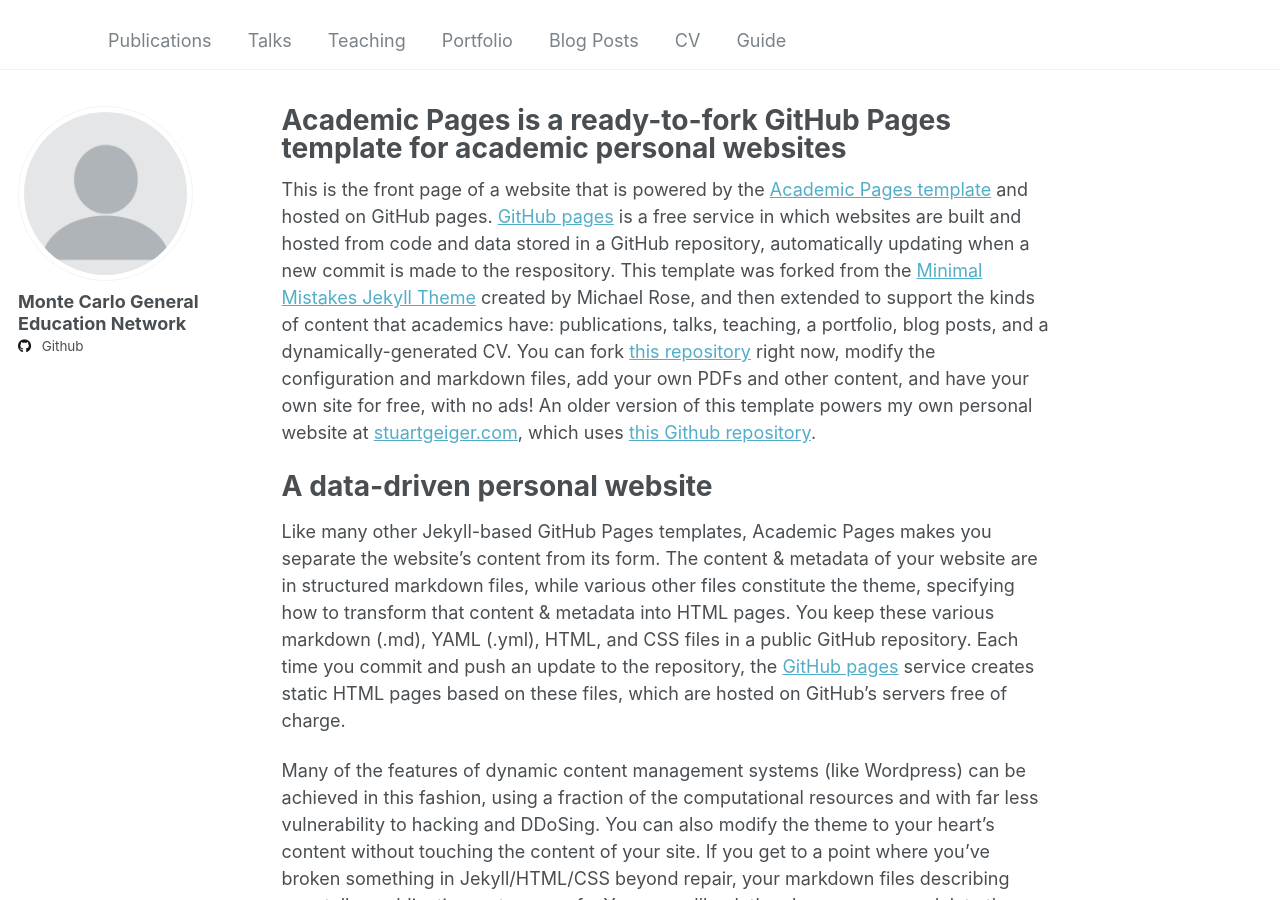
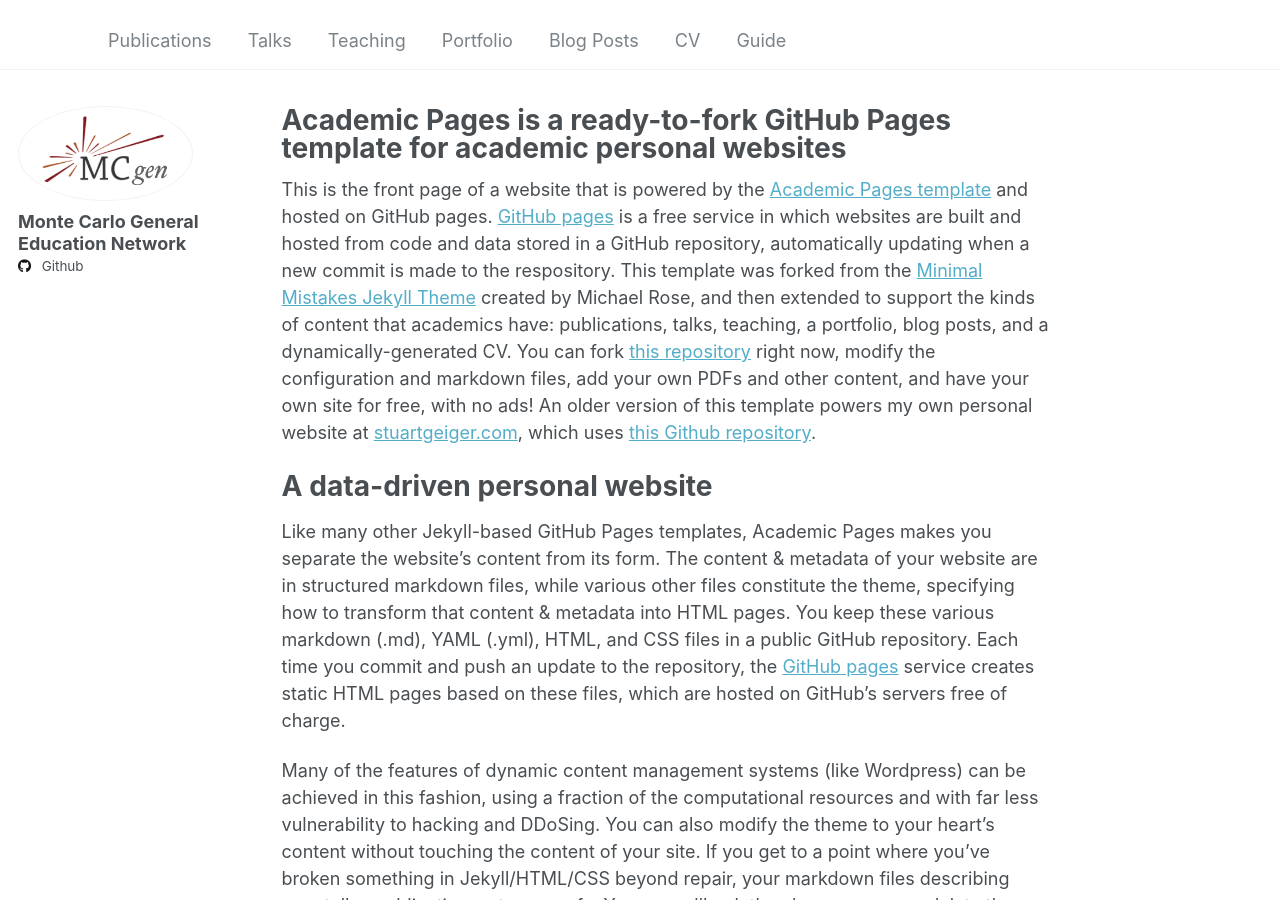
Before and after one commit to MCGenEdNet/MCGenEdNet.github.io, a Jekyll site: the page built from _pages/about.md, in a window 1280 px wide and 900 px high. Built offline with Jekyll 4.4.1, drawn with Linux system fonts in a browser that asks for light colours.

Commit message:
Update _config.yml

```diff
--- a/_config.yml
+++ b/_config.yml
@@ -21,7 +21,7 @@ repository               : "MCGenEdNet/MCGenEdNet.github.io"
 #               Additional customization can be done by editing /_includes/author-profile.html
 author:
   # Biographic information
-  avatar           : "profile.png"
+  avatar           : "fakelogo.png"
   name             : "Monte Carlo General Education Network"
 
   # Repositories and software development
@@ -67,7 +67,7 @@ publication_category:
     title: 'Conference Papers'
 
 # Site Settings
-teaser                   :  # filename of teaser fallback teaser image placed in /images/, .e.g. "500x300.png"
+teaser                   :  "fakelogo.png" # filename of teaser fallback teaser image placed in /images/, .e.g. "500x300.png"
 breadcrumbs              : false # true, false (default)
 words_per_minute         : 160
 future                   : true
```
